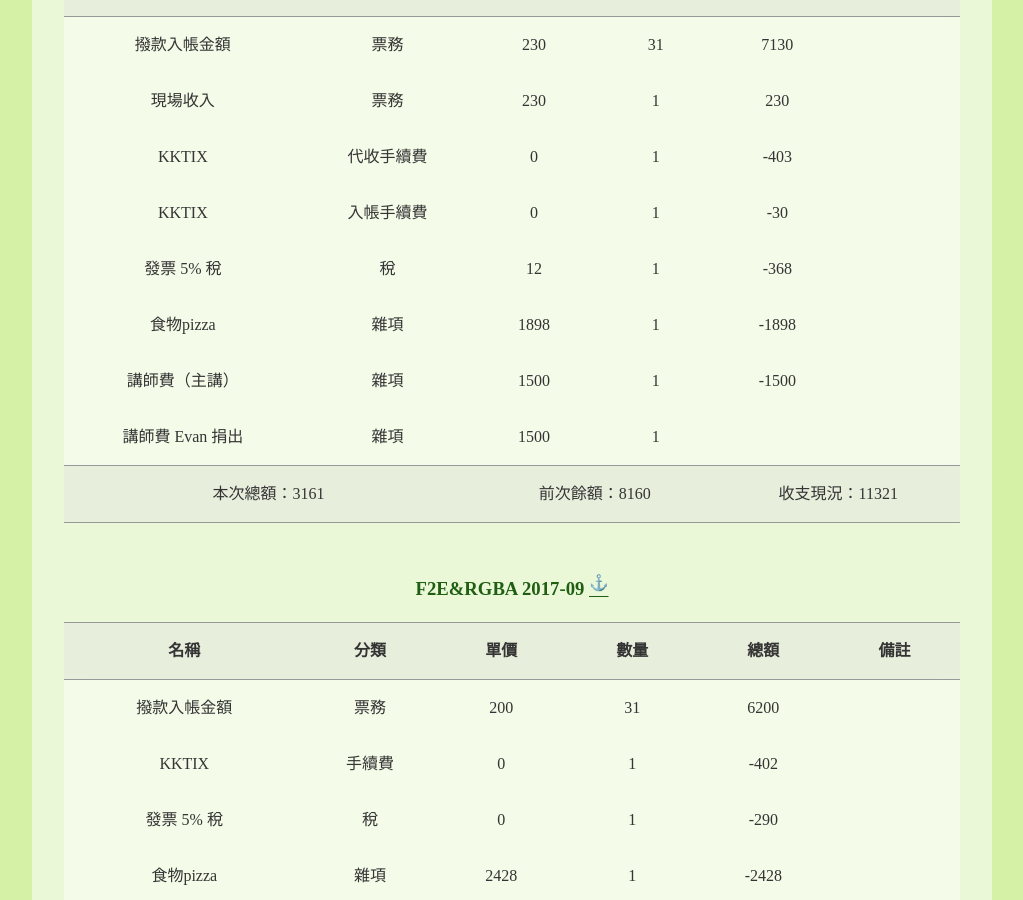
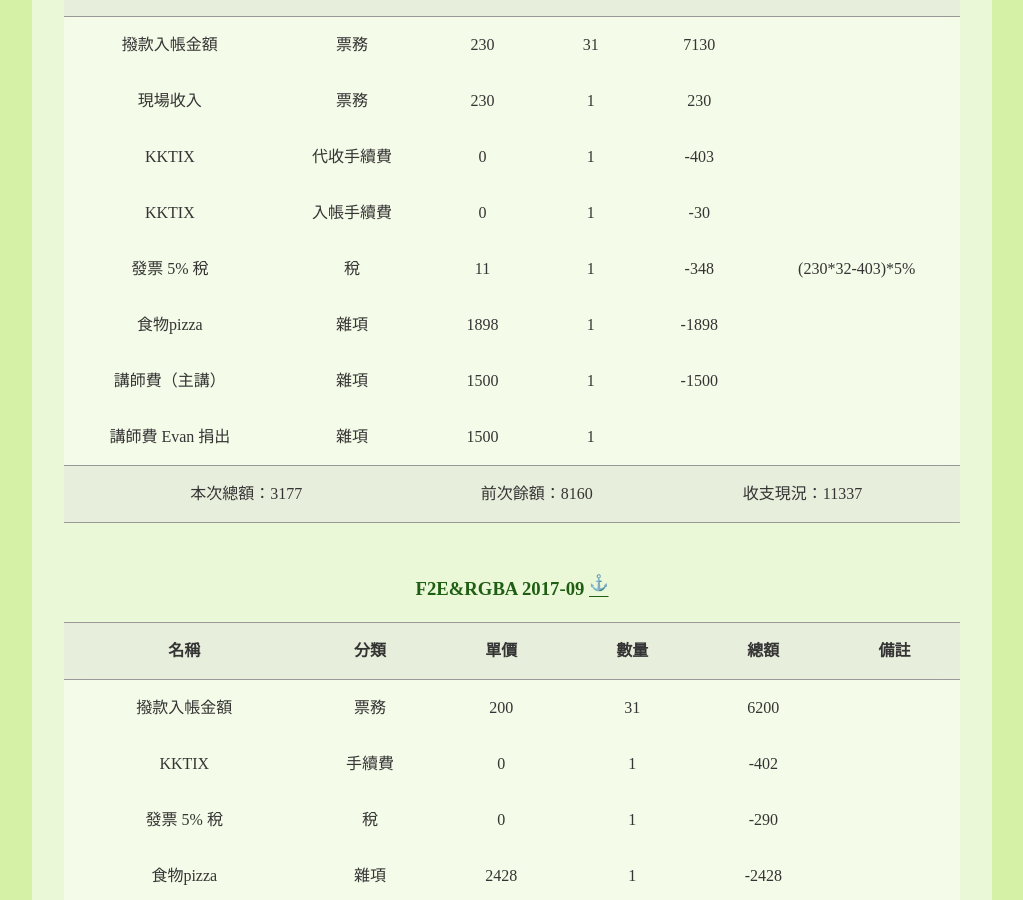
Before and after one commit to f2etw/f2etw.github.io, a Jekyll site: the page built from records.html, in a window 1280 px wide and 900 px high, scrolled down 400 px. Shown: the whole window, without its empty margins (128-1151 px from the left). Built offline with Jekyll 4.4.1, drawn with Linux system fonts in a browser that asks for light colours.

Commit message:
補上 10 月稅計算方式及修正稅額

```diff
--- a/_data/records/20171026-F2ERGBA.yml
+++ b/_data/records/20171026-F2ERGBA.yml
@@ -31,10 +31,10 @@ data:
 
     - name: 發票 5% 稅
       category: 稅
-      unitPrice: 12
+      unitPrice: 11
       number: 1
-      total: -368
-      note:
+      total: -348
+      note: (230*32-403)*5%
 
     - name: 食物pizza
       category: 雜項
@@ -57,6 +57,6 @@ data:
       total:
       note:
 
-total: 3161
+total: 3177
 property: 8160
-balance: 11321
+balance: 11337
```
